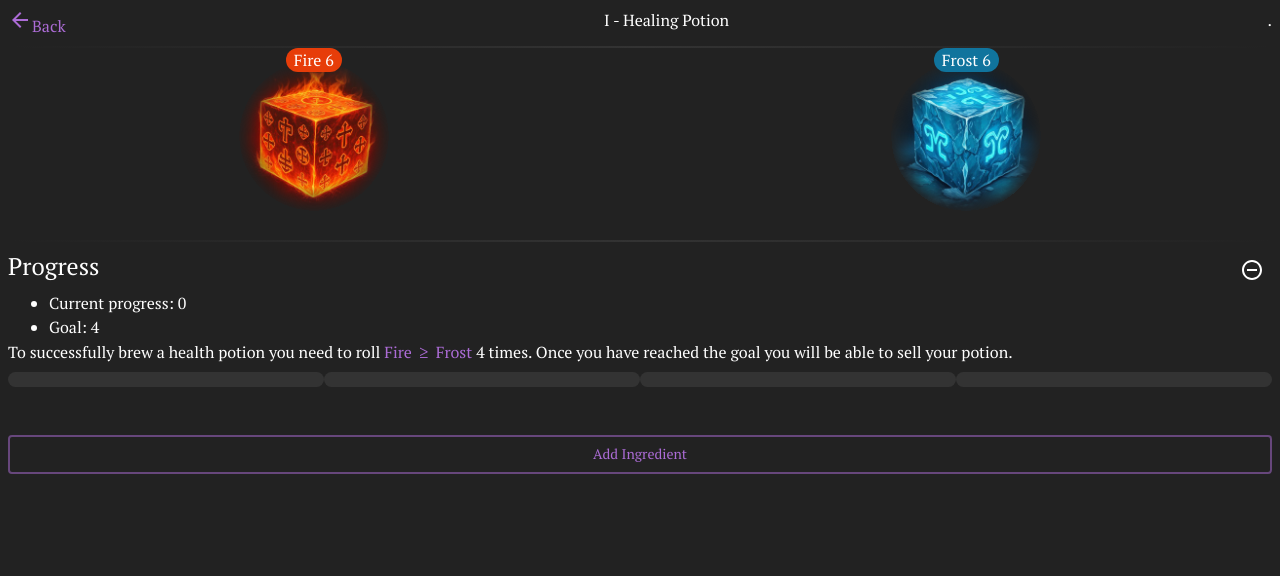
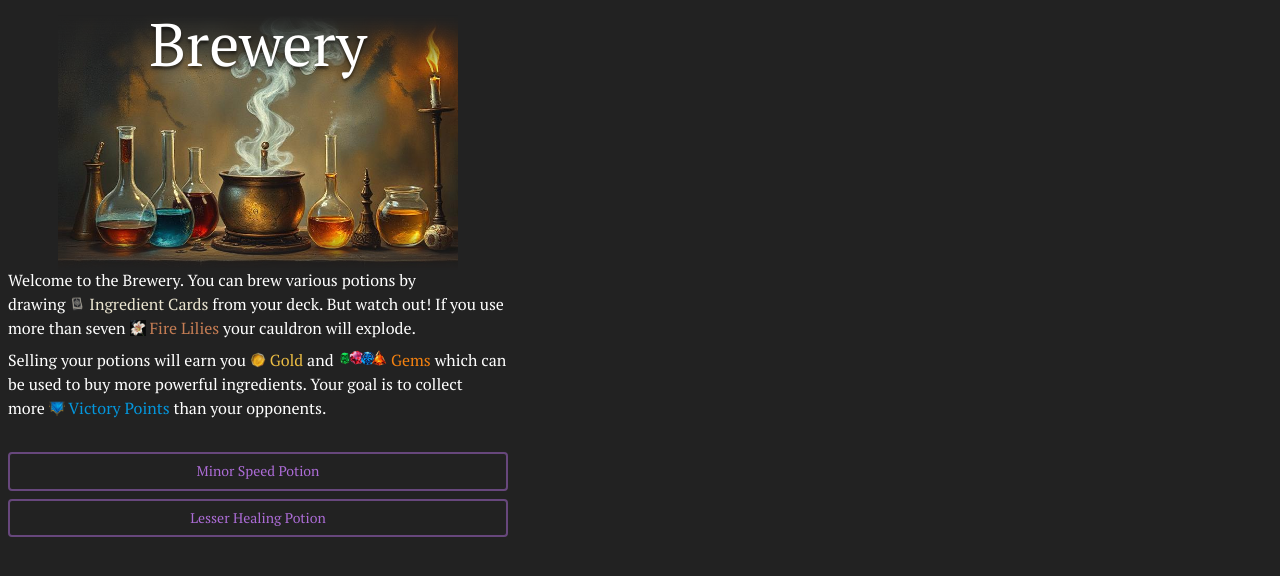
Before and after one commit to emilnigma/emilnigma.github.io, a React (Vite) app: page / in a window 1280 px wide. Shown: the top 576 px of the page. Built offline with nearby package versions, Linux system fonts and the light colour scheme; a web font is replaced by a local one.

Commit message:
add levels

```diff
--- a/src/Assets/Dice.ts
+++ b/src/Assets/Dice.ts
@@ -1,6 +1,8 @@
 const Dice = {
-  Fire: { rgb: '#e73d09' },
-  Frost: { rgb: '#10749d' },
+  Fire: { img: 'assets/dice/Fire.jpg', rgb: '#e73d09' },
+  Frost: { img: 'assets/dice/Frost.jpg', rgb: '#10749d' },
+  Light: { img: 'assets/dice/Light.jpg', rgb: '#10749d' },
+  Shadow: { img: 'assets/dice/Shadow.jpg', rgb: '#10749d' },
 };
 
 export default Dice;
--- /dev/null
+++ b/src/Assets/Levels.ts
@@ -0,0 +1,21 @@
+import { DiceKey } from './Dice';
+
+export type LevelProps = {
+    theme: DiceKey[]
+    max: number[]
+};
+
+const Levels = {
+  'Minor Speed Potion': {
+    theme: ['Fire', 'Frost'],
+    max: [5, 5],
+  },
+  'Lesser Healing Potion': {
+    theme: ['Light', 'Shadow'],
+    max: [6, 6],
+  },
+};
+
+export default Levels;
+
+export type LevelKey = keyof typeof Levels;
--- a/src/Components/Board/Brew.tsx
+++ b/src/Components/Board/Brew.tsx
@@ -6,6 +6,7 @@ import Rolls from './Rolls';
 import Progress from '../Bars/Progress';
 import Capacity from '../Bars/Capacity';
 import Stability from '../Bars/Stability';
+import Levels from '../../Assets/Levels';
 
 export const GRID_HEIGHT = 80;
 
@@ -25,7 +26,7 @@ function Brew() {
 
   const isFull = capacity >= capacityMax;
   const isStable = stability <= stabilityLeftBound && stability >= stabilityRightBound;
-  const isTutorial = level === 1;
+  const isTutorial = level === Object.keys(Levels)[0];
 
   const [gold, silver, copper] = quality;
   const qualityString = `${gold > 0 ? `${gold} G ` : ''}${gold > 0 || silver > 0 ? `${silver} S ` : ''}${`${copper} C`}`;
--- a/src/Components/Board/Rolls.tsx
+++ b/src/Components/Board/Rolls.tsx
@@ -13,29 +13,30 @@ const sx = {
 };
 
 function Rolls() {
-  const { rollTheme, rollLeft, rollRight } = useStore();
+  const {
+    level, rollTheme, rollLeft, rollRight,
+  } = useStore();
   const sign = rollLeft === undefined || rollRight === undefined ? '' : rollLeft > rollRight ? '>' : rollLeft < rollRight ? '<' : '=';
   const [themeLeft, themeRight] = rollTheme;
 
   return (
-    <Stack direction="row" sx={{ borderWidth: '2px', borderStyle: 'solid', borderImage: 'linear-gradient(to right, transparent, #333, transparent) 1 0 1 0' }}>
+    <>
+      <Typography>{level}</Typography>
+      <Stack direction="row">
         <Box flexGrow={1} sx={{ ...sx, width: '30%', justifyItems: 'center' }}>
-        <Stack direction="row">
+          <Portrait img={Dice[themeLeft].img} text={`${rollLeft ?? ''}`} refe={Juice.rollLeft} />
           <Chip
             label={`${themeLeft} 6`}
             size="small"
             sx={{
               fontSize: '1rem',
               backgroundColor: Dice[themeLeft].rgb,
-              mb: -2,
+              mt: -2,
               zIndex: 9,
             }}
           />
-        </Stack>
-        <Portrait img={`assets/dice/${themeLeft}.jpg`} text={`${rollLeft ?? ''}`} refe={Juice.rollLeft} />
         </Box>
         <Box sx={{ ...sx, width: '45px' }}>
-        <Typography />
           <Typography
             variant="h2"
             fontFamily="PT Serif"
@@ -45,33 +46,21 @@ function Rolls() {
           </Typography>
         </Box>
         <Box flexGrow={1} sx={{ ...sx, width: '30%', justifyItems: 'center' }}>
-        <Stack direction="row">
+          <Portrait img={Dice[themeRight].img} text={`${rollRight ?? ''}`} refe={Juice.rollRight} />
           <Chip
             label={`${themeRight} 6`}
             size="small"
             sx={{
               fontSize: '1rem',
               backgroundColor: Dice[themeRight].rgb,
-              mb: -2,
+              mt: -2,
               zIndex: 9,
             }}
           />
-        </Stack>
-        <Portrait img={`assets/dice/${themeRight}.jpg`} text={`${rollRight ?? ''}`} refe={Juice.rollRight} />
         </Box>
       </Stack>
+    </>
   );
 }
 
 export default observer(Rolls);
-
-// --rich-black: #001219ff;
-// --midnight-green: #005f73ff;
-// --dark-cyan: #0a9396ff;
-// --tiffany-blue: #94d2bdff;
-// --vanilla: #e9d8a6ff;
-// --gamboge: #ee9b00ff;
-// --alloy-orange: #ca6702ff;
-// --rust: #bb3e03ff;
-// --rufous: #ae2012ff;
-// --auburn: #9b2226ff;
--- a/src/Components/Main/Game.tsx
+++ b/src/Components/Main/Game.tsx
@@ -1,13 +1,12 @@
 import { observer } from 'mobx-react';
-import { Stack, Typography } from '@mui/material';
-import ArrowBackIcon from '@mui/icons-material/ArrowBack';
+import { Stack } from '@mui/material';
+import { useStore } from '../../Core/Store';
+import Start from './Start';
 import Brew from '../Board/Brew';
 import Ingredients from '../Board/Ingredients';
-import { useStore } from '../../Core/Store';
-import mechanics from '../../Assets/Mechanics';
 
 const pageMapping = {
-  // menu: <Menu />,
+  start: <Start />,
   brew: <Brew />,
   ingredients: <Ingredients />,
 };
@@ -17,14 +16,6 @@ function Game() {
   const { page } = useStore();
   return (
     <Stack direction="column" spacing={1} sx={{ m: 1 }}>
-      <Stack direction="row" justifyContent="space-between">
-        <Typography textAlign="left" sx={{ color: mechanics.phase.rgb }}>
-          <ArrowBackIcon />
-          Back
-        </Typography>
-        <Typography textAlign="center">I - Healing Potion</Typography>
-        <Typography textAlign="right">.</Typography>
-      </Stack>
       { pageMapping[page] }
     </Stack>
   );
--- a/src/Components/Main/Start.tsx
+++ b/src/Components/Main/Start.tsx
@@ -7,11 +7,28 @@ import potions from '../../Assets/Potions';
 import TextIcon, {
   CurrencyIcon, EmeraldIcon, RubyIcon, SapphireIcon, ScoreIcon, TopazIcon,
 } from '../TextIcon';
+import Levels from '../../Assets/Levels';
+import { useStore } from '../../Core/Store';
+import Dice from '../../Assets/Dice';
 
 const maxWidth = '500px';
 
 function Start() {
+  const { levelSet } = useStore();
+  const levels = Object.keys(Levels).map((title) => {
+    const onClick = () => levelSet(title);
+    return (
+      <Button
+        variant="outlined"
+        onClick={onClick}
+        key={`start-level-${title}`}
+      >
+        {`${title}`}
+      </Button>
+    );
+  });
   const allAssets = [
+    ...Object.values(Dice).map(({ img }) => img),
     ...Object.values(ingredients).map(({ img }) => img),
     ...Object.values(mechanics).map(({ img }) => img),
     ...Object.values(players).map(({ img }) => img),
@@ -89,13 +106,7 @@ function Start() {
         than your opponents.
       </Typography>
 
-      <Button
-        // onClick={() => startGame()}
-        variant="outlined"
-        sx={{ maxWidth }}
-      >
-        Start Game
-      </Button>
+      {levels}
 
       <div style={{ height: 0, overflow: 'hidden' }}>
         <Typography variant="h4">Preload Assets</Typography>
--- a/src/Core/Store.ts
+++ b/src/Core/Store.ts
@@ -5,8 +5,11 @@ import { clamp, randomBetween } from './Random';
 import { Page } from '../Components/Main/Game';
 import { juice } from './Juice';
 import { DiceKey } from '../Assets/Dice';
+import Levels, { LevelKey } from '../Assets/Levels';
 
 export type Tooltip = 'none' | 'progress' | 'capacity' | 'stability';
+
+const [tutorialLevel] = Object.keys(Levels);
 
 export default class Store {
   // Singleton
@@ -18,14 +21,23 @@ export default class Store {
     return this.instance;
   };
 
-  page: Page = 'brew';
+  page: Page = 'start';
   pageSet = (page: Page) => {
     this.page = page;
   };
 
-  level = 1;
-  levelSet = (level: number) => {
-    this.level = level;
+  level: LevelKey | undefined = undefined;
+  levelSet = (level: string) => {
+    if (!Object.keys(Levels).includes(level)) {
+      console.error(`${level} is not a valid level.`);
+      return;
+    }
+    this.page = 'brew';
+    this.level = level as LevelKey;
+    this.rollTheme = Levels[level as LevelKey].theme as DiceKey[];
+    this.progress = 0;
+    this.capacity = 0;
+    this.stability = 0;
   };
 
   tooltip = 'progress';
@@ -44,9 +56,6 @@ export default class Store {
   rollRight: number | undefined = undefined;
   rollRightMax = 6;
   rollSet = ([rollLeft, rollRight]: (number | undefined)[]) => {
-    // this.rollLeft = randomBetween(1, this.rollLeftMax);
-    // this.rollRight = randomBetween(1, this.rollRightMax);
-    // return [this.rollLeft, this.rollRight];
     this.rollLeft = rollLeft;
     this.rollRight = rollRight;
   };
@@ -85,7 +94,7 @@ export default class Store {
 
   capacity = 0;
   capacityMax = 9;
-  capacityIsVisible = () => this.level !== 1 || this.progress > 1;
+  capacityIsVisible = () => this.level !== tutorialLevel || this.progress > 1;
   capacitySet = (capacity: number) => {
     this.capacity = clamp(capacity, 0, this.capacityMax);
   };
@@ -95,7 +104,7 @@ export default class Store {
   stabilityLeftBound = 8;
   stabilityRightMax = -10;
   stabilityLeftMax = 10;
-  stabilityIsVisible = () => this.level !== 1 || (this.progress > 1 && this.capacity > 3);
+  stabilityIsVisible = () => this.level !== tutorialLevel || (this.progress > 1 && this.capacity > 3);
   stabilitySet = (stability: number) => {
     this.stability = clamp(stability, this.stabilityRightMax, this.stabilityLeftMax);
   };
```
Lines whose indentation alone changed are shown as unchanged.
